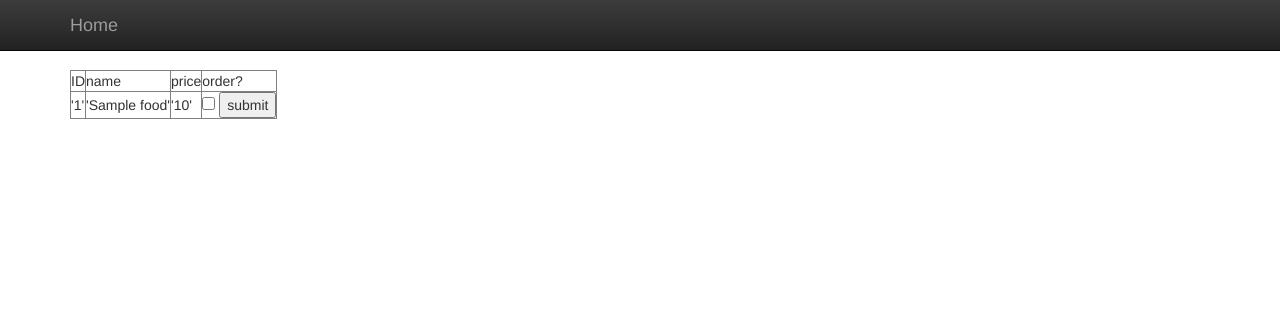
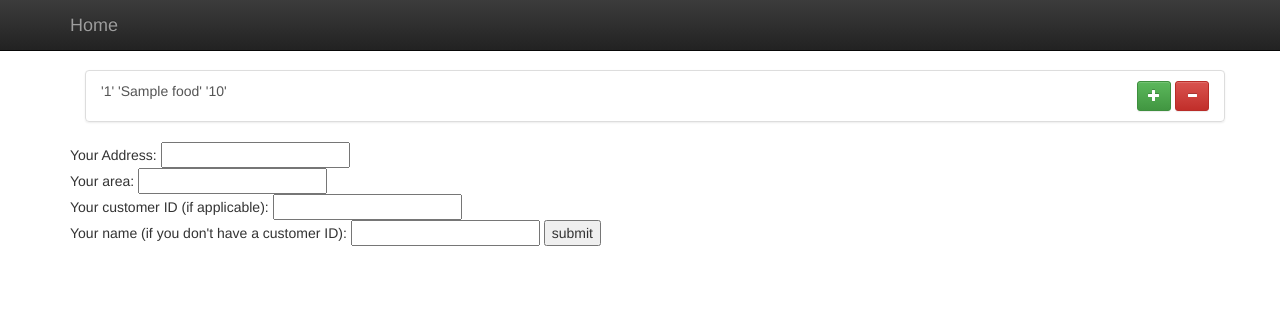
Before and after one commit to oscarsuen/CS490-res, a PHP site: page /order.php in a window 1280 px wide. Shown: the top 311 px of the page. Run offline with PHP 8.4, Linux system fonts and the light colour scheme; tables that the repository leaves empty hold one stand-in row (values such as "Sample post"); some libraries are stand-ins or nearby versions.

Commit message:
for fuck's sake

```diff
--- a/order.php
+++ b/order.php
@@ -42,16 +42,21 @@
 
                 $result = mysql_query("SELECT * FROM food");
 
-                echo "
-                <table border = 1>
-                <tr><td>ID</td><td>name</td><td>price</td><td>order?</td></tr>";
+
                 while($row= mysql_fetch_array($result))
-                      echo("<tr><td>".
-                            PrepSQL($row['id'])."</td><td>".
-                            PrepSQL($row['name'])."</td><td>".
-                            PrepSQL($row['price'])."</td><td>".
-                            "<input type='checkbox' name='".$row['id']." value=true></td></tr>");
-             echo "</table>";
+
+                      echo ("<div class='container'>
+                            <div class='list-group'>
+                            <a href='#' class='list-group-item clearfix'>".
+                            PrepSQL($row['id'])." ".PrepSQL($row['name'])." ".PrepSQL($row['price'])."
+                            <span class='pull-right'>
+                                <button class='btn btn-sm btn-success'><span class='glyphicon glyphicon-plus'></button>
+                            <button class='btn btn-sm btn-danger'>
+                                <span class='glyphicon glyphicon-minus'></span>
+                                </button>
+                             </span>
+                             </a></div></div>");
+
 
             function PrepSQL($value) {
                 // Stripslashes
```
